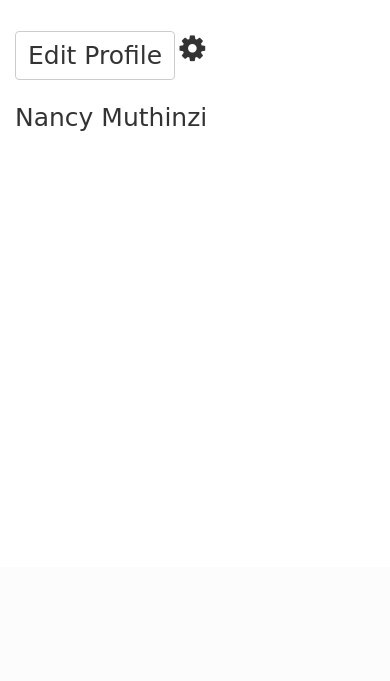
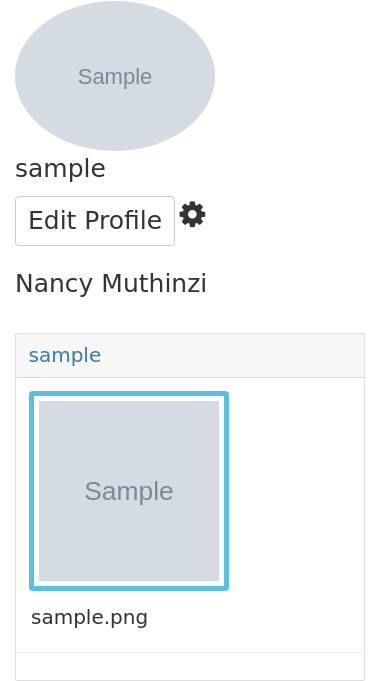
Before and after one commit to Nancy-Muthinzi/ip2-instagram, a Django app: page /profile/1 in a window 390 px wide. Shown: the part 277-958 px from the top of the page. Before the commit the page ends 408 px from the top, so only its background shows below. Run offline with Django 3.2, Linux system fonts and the light colour scheme; a user stored in the database is signed in; tables that the repository leaves empty hold one stand-in row (values such as "Sample post"); grey boxes marked "Sample" are stand-in pictures; some libraries are stand-ins or nearby versions; some web fonts are replaced.

Commit message:
edit images to display on profile, add images on render on prifile view

```diff
--- a/instagram/models.py
+++ b/instagram/models.py
@@ -30,7 +30,7 @@ class Profile(models.Model):
 
 
 class Image(models.Model):
-    user = models.ForeignKey(User, on_delete=models.CASCADE)
+    user = models.ForeignKey(User,related_name='images' ,on_delete=models.CASCADE)
     image = models.ImageField(upload_to='home/', blank=True)
     image_name = models.CharField(max_length=25, blank=True)
     image_caption = models.TextField(max_length=144)
--- a/instagram/templates/navbar.html
+++ b/instagram/templates/navbar.html
@@ -35,7 +35,7 @@
 
     <section class="icons-section">
       <a class="fa fa-compass" href="#"></a>
-      <a class="fa fa-heart-o" href="#"></a>
+      <a class="fa fa-heart-o" href=""></a>
       <a class="fa fa-user-o" href="{% url 'profile' user.id %}"></a>
     </section>
 
--- a/instagram/templates/profile.html
+++ b/instagram/templates/profile.html
@@ -1,7 +1,6 @@
 {% extends 'base.html' %}
 {% block content %}
 {{ block.super}}
-
 {% include "navbar.html" %}
 
 <div class="container-fluid">
@@ -24,12 +23,24 @@
 
     <!-- my pics -->
     <div class="row">
-        <div class="col-md-3">
-            {% for post in images %}
-            <img src="{{profile.user.image.url}}" width="400px" height="400px" style="border: 1px solid #ddd;"><br>
-            {% endfor %}
+        <div class="col-md-3"  style="padding-top: 20px;">
+            <div class="card" style="width:350px;">
+                {% for post in images %}
+
+                <div class="card-header">
+                    <a href="{{post.user}}" style="font-size:20px;"> {{post.user}} </a>
+                </div>
+
+                <div class="card-body">
+                    <img src="{{post.image.url}}" width="200px" height="200px" style="border: 5px solid #5bc0de; border-radius: 4px; padding: 5px;"><br>
+                </div>
+                <div class="card-title" style="font-size:20px;">
+                    <p style="width:350px; padding-left: 15px;">{{post.image_name}}</p><hr>
+                </div>
+                {% endfor %}
+            </div>
+
         </div>
-
     </div>
 </div>
 </div>
--- a/instagram/views.py
+++ b/instagram/views.py
@@ -48,9 +48,9 @@ def home(request):
 def profile(request, id):
     current_user = request.user
     profiles = Profile.objects.get(user=current_user)
-    images = Image.objects.all()
+    images = Image.objects.filter(user=current_user)
 
-    return render(request, 'profile.html', {'profile': profile})
+    return render(request, 'profile.html', {'profile': profiles,"images":images})
 
 
 @login_required(login_url='/accounts/login/')
```
Also changed, not shown: instagram/migrations/0003_auto_20181009_0828.py (added).
